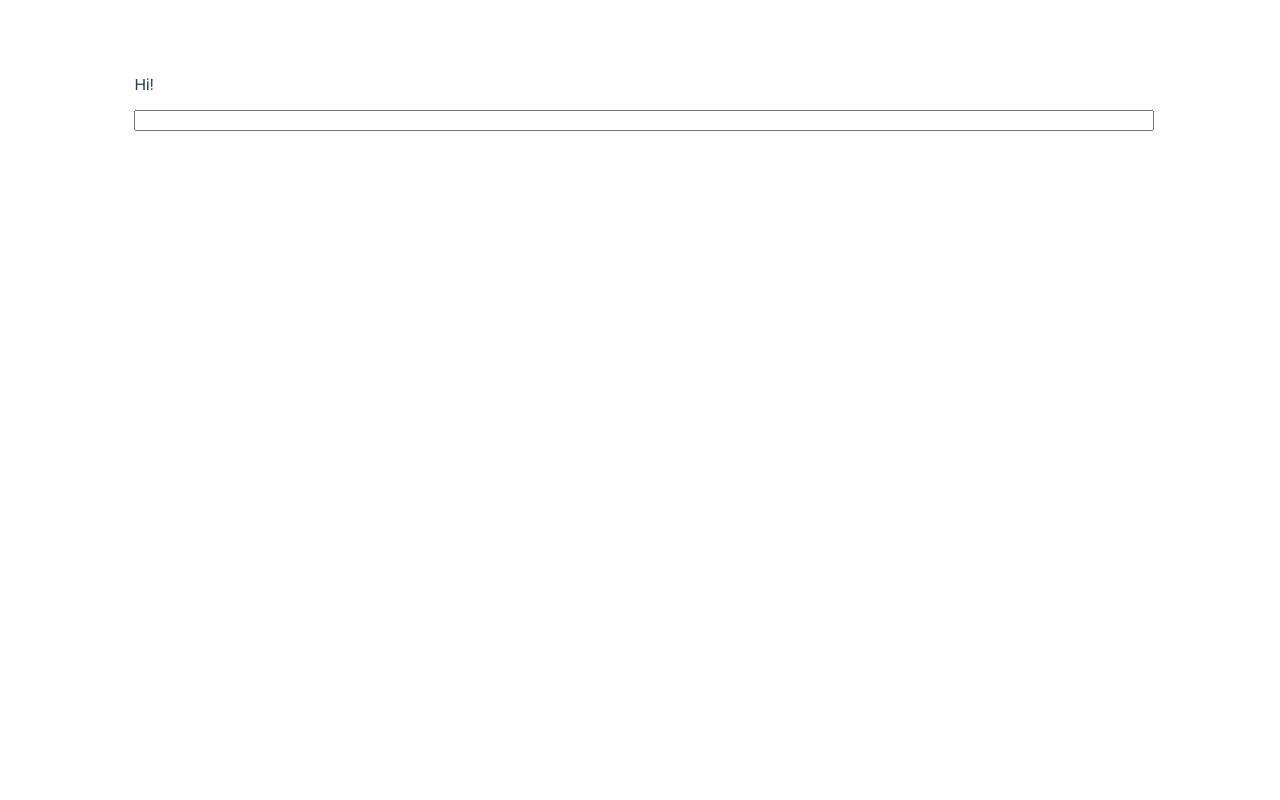
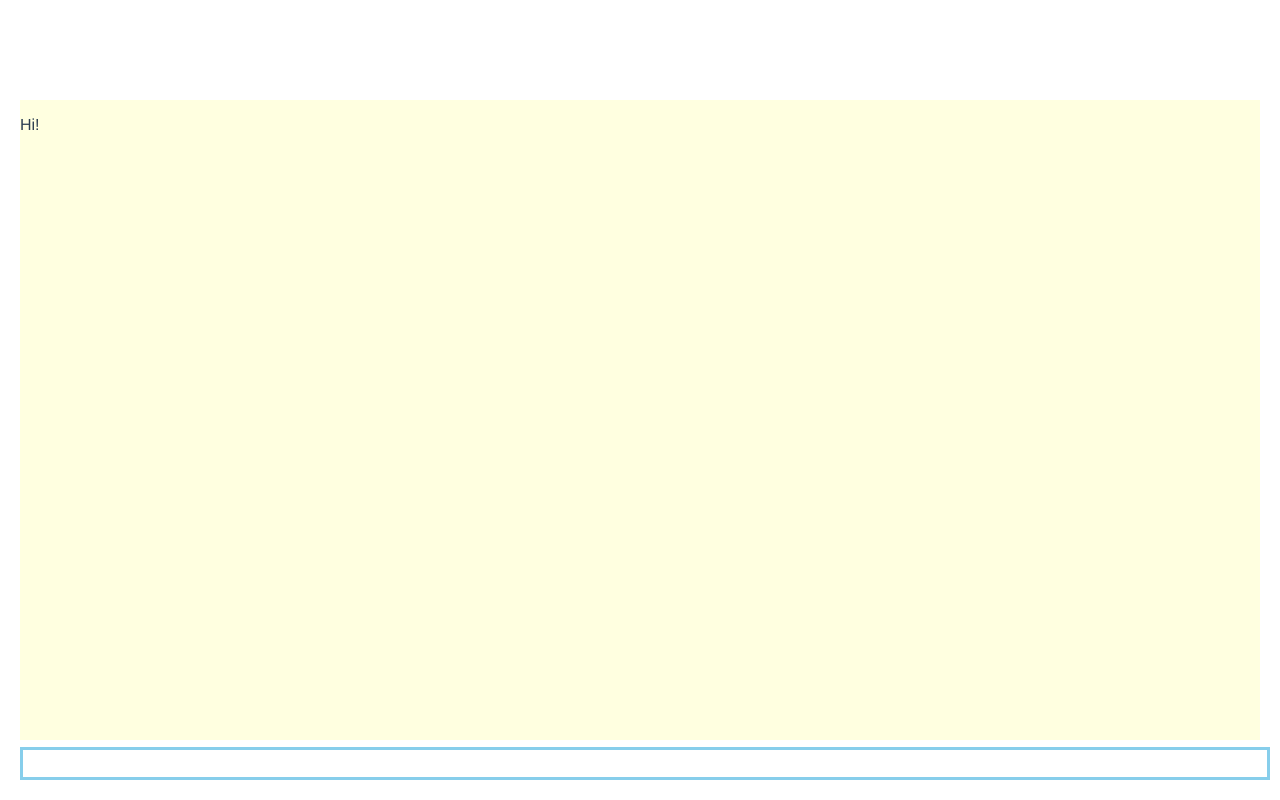
Before and after one commit to jihoon-ernesto/hello-chat-pwa, a Vue app: page / in a window 1280 px wide. Built offline with nearby package versions, Linux system fonts and the light colour scheme.

Commit message:
Modify layout: scrolling, message rendering, etc.
- chat messages are scrolled to bottom
- resp messages are rendered as html
- components are arranged

```diff
--- a/src/App.vue
+++ b/src/App.vue
@@ -1,10 +1,14 @@
 <template>
 <div id="app">
   <chat-messages
+    class="chat-messages"
     :messages="messages"
+    :doScroll="chatScroll"
+    @scrolled="scrolled"
     >
   </chat-messages>
   <chat-input
+    class="chat-input"
     @send="sendInput"
     >
   </chat-input>
@@ -50,6 +54,7 @@ export default {
         content: 'Hi!',
       }],
       showUpdateUI: false,
+      chatScroll: false,
     };
   },
   created() {
@@ -69,6 +74,7 @@ export default {
       const respList = await chatChannel.sendMessage(msg);
       if (respList) {
         this.handleResponse(respList);
+        this.chatScroll = true;
       }
     },
     handleResponse(respList) {
@@ -78,16 +84,20 @@ export default {
           content: resp.content,
         });
       }
+      this.chatScroll = true;
     },
     async update() {
       this.showUpdateUI = false;
       await this.$workbox.messageSW({ type: "SKIP_WAITING" });
     },
+    scrolled() {
+      this.chatScroll = false;
+    }
   },
 };
 </script>
 
-<style lang="scss">
+<style lang="scss" scoped>
 #app {
   font-family: Avenir, Helvetica, Arial, sans-serif;
   -webkit-font-smoothing: antialiased;
@@ -96,10 +106,27 @@ export default {
   color: #2c3e50;
   margin-top: 60px;
 
-  padding: 0 10%;
+  padding: 30px;
   display: flex;
   flex-direction: column;
   align-content: flex-end;
+
+  .chat-messages {
+    position: fixed;
+    bottom: 50px;
+    left: 10px;
+    right: 10px;
+
+    height: 80%;
+    overflow-y: scroll;
+  }
+
+  .chat-input {
+    position: fixed;
+    bottom: 10px;
+    left: 10px;
+    right: 10px;
+  }
 }
 
 .update-dialog {
--- a/src/chatChannel.js
+++ b/src/chatChannel.js
@@ -1,14 +1,9 @@
 import axios from 'axios';
-
-// TODO: treat target url and chatbot properly.
-const target = {
-  url: 'fake-url',
-  chatbot: 'fake-chatbot',
-};
+import config from '@/server.config.js';
 
 const _sendMsg = msg => {
-  return axios.post(target.url, {
-    chatbot: target.chatbot,
+  return axios.post(config.target.url, {
+    chatbot: config.target.chatbot,
     message: msg,
   })
   .then(resp => resp.status === 200 ? resp.data : null)
--- a/src/components/ChatInput.vue
+++ b/src/components/ChatInput.vue
@@ -1,5 +1,5 @@
 <template>
-<div>
+<div class="chat-input">
   <input
     v-model="inputMsg"
     @keyup.enter="send"
@@ -24,8 +24,14 @@ export default {
 };
 </script>
 
-<style scoped>
-input {
-  width: 100%;
+<style lang="scss" scoped>
+.chat-input {
+  margin: 10px;
+
+  input {
+    width: 100%;
+    height: 25px;
+    border: 3px solid skyblue;
+  }
 }
 </style>
--- a/src/components/ChatMessages.vue
+++ b/src/components/ChatMessages.vue
@@ -1,10 +1,11 @@
 <template>
-<div>
+<div class="chat-messages" ref="msgs"
+  >
   <p v-for="(msg, i) in messages"
     :key="i"
     :class="`from-${msg.from}`"
+    v-html="msg.content"
     >
-    {{ msg.content }}
   </p>
 </div>
 </template>
@@ -16,20 +17,46 @@ export default {
     messages: {
       type: Array,
       required: true,
-    }
+    },
+    doScroll: {
+      type: Boolean,
+      default: false,
+    },
   },
   data() {
     return {
     };
   },
+  mounted() {
+    this.scrollToBottom();
+  },
+  watch: {
+    doScroll(newVal) {
+      if (newVal === true) {
+        this.scrollToBottom();
+      }
+    },
+  },
+  methods: {
+    scrollToBottom() {
+      const msgs = this.$refs.msgs;
+      msgs.scrollTop = msgs.scrollHeight;
+      this.$emit('scrolled');
+    },
+  },
 };
 </script>
 
-<style scoped>
-.from-me {
-  text-align: right;
-}
-.from-you {
-  text-align: left;
+<style lang="scss" scoped>
+.chat-messages {
+  background-color: lightyellow;
+  margin: 10px;
+
+  .from-me {
+    text-align: right;
+  }
+  .from-you {
+    text-align: left;
+  }
 }
 </style>
--- /dev/null
+++ b/src/server.config.js
@@ -0,0 +1,6 @@
+module.exports = {
+  target: {
+    url: 'fake-url',
+    chatbot: 'fake-chatbot',
+  },
+};
```
